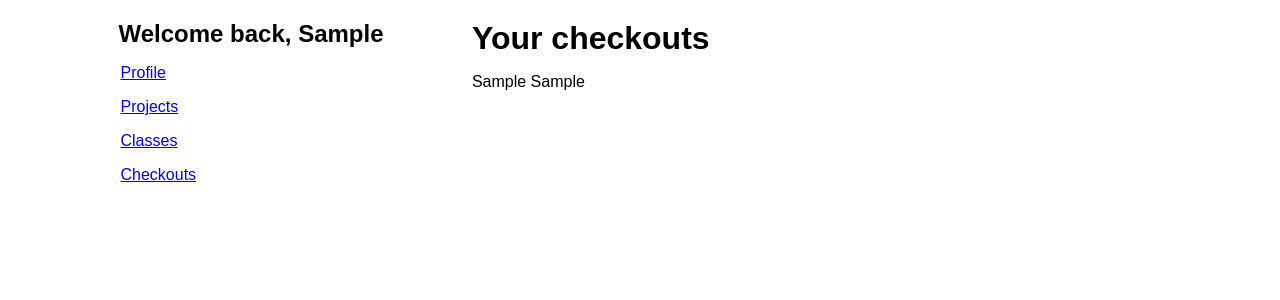
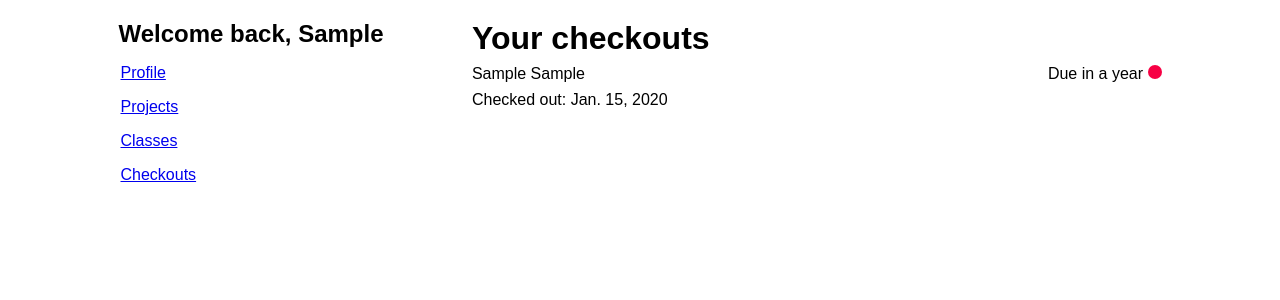
Before and after one commit to capstone-faypublic/faypublic, a Django app: page /profile/checkouts/ in a window 1280 px wide. Shown: the part 92-392 px from the top of the page. Run offline with Django 3.2, Linux system fonts and the light colour scheme; a user stored in the database is signed in; tables that the repository leaves empty hold one stand-in row (values such as "Sample post").

Commit message:
Added basic checkouts

```diff
--- a/src/equipmentcheckout/models.py
+++ b/src/equipmentcheckout/models.py
@@ -3,6 +3,7 @@ from django.contrib.auth.models import User
 from project.models import Project
 from django.template.defaultfilters import slugify
 from django.db.models import Q
+import arrow
 
 # AUDIO = 'AUDIO'
 # VIDEO = 'VIDEO'
@@ -111,3 +112,8 @@ class EquipmentCheckout(models.Model):
         choices = CHECKOUT_STATUS_CHOICES,
         default = RESERVED,
     )
+
+    def due_date_humanized(self):
+        due = arrow.get(self.due_date)
+        now = arrow.utcnow()
+        return due.humanize(now)
--- a/src/requirements.txt
+++ b/src/requirements.txt
@@ -1,3 +1,6 @@
+arrow==0.12.1
 Django==2.0.1
 psycopg2==2.7.3.2
+python-dateutil==2.6.1
 pytz==2017.3
+six==1.11.0
--- a/src/static/css/base.css
+++ b/src/static/css/base.css
@@ -49,12 +49,15 @@ h1, h2, h3, h4, h5, h6, p {
 }
 .button.red-bg:hover {
   background: rgb(168, 0, 48);
+  color: rgba(255, 255, 255, 0.9);
 }
 .button.green-bg:hover {
   background: rgb(10, 134, 87);
+  color: rgba(255, 255, 255, 0.9);
 }
 .button.blue-bg:hover {
   background: rgb(3, 68, 100);
+  color: rgba(255, 255, 255, 0.9);
 }
 
 .red-bg {
@@ -70,6 +73,13 @@ h1, h2, h3, h4, h5, h6, p {
 .blue-bg {
   background: #066FA5;
   color: #fff;
+}
+
+.circle {
+  display: inline-block;
+  width: 14px;
+  height: 14px;
+  border-radius: 7px;
 }
 
 /* */
@@ -104,7 +114,7 @@ h1, h2, h3, h4, h5, h6, p {
 
 
 #main-navigation {
-  background: #F6D600;
+  background: #f6d600;
 }
 
 #main-navigation #brand {
@@ -133,7 +143,7 @@ h1, h2, h3, h4, h5, h6, p {
   padding: 8px 14px;
 }
 #main-navigation ul li a:hover {
-  color: #999;
+  color: rgba(51, 51, 51, 0.6);
 }
 
 .sidebar.submenu {
--- a/src/userprofile/templates/user_checkouts.html
+++ b/src/userprofile/templates/user_checkouts.html
@@ -1,6 +1,6 @@
 {% extends 'profile-base.html' %}
 
-{% block title %}Your profile{% endblock title %}
+{% block title %}Your checkouts{% endblock title %}
 
 {% block content %}
 
@@ -9,7 +9,15 @@
 
     {% for checkout in checkouts %}
 
-        <p>{{ checkout.equipment.make }} {{ checkout.equipment.model }}</p>
+    <div class="flex-container">
+        <span class="flex-item left">{{ checkout.equipment.make }} {{ checkout.equipment.model }}</span>
+        <span class="flex-item right">
+            Due {{ checkout.due_date_humanized }}
+            <span class="circle red-bg"></span>
+        </span>
+    </div>
+
+        <p>Checked out: {{ checkout.checkout_date }}</p>
 
     {% endfor %}
 </div>
--- a/src/userprofile/views.py
+++ b/src/userprofile/views.py
@@ -9,7 +9,6 @@ from equipmentcheckout.models import EquipmentCheckout
 @login_required
 def user_profile(request):
     userprofile = get_object_or_404(UserProfile, user=request.user)
-
     profile_form = UserProfileForm(request.POST, instance=userprofile)
 
     if profile_form.is_valid():
@@ -27,7 +26,7 @@ def user_profile(request):
 @login_required
 def user_checkouts(request):
     userprofile = get_object_or_404(UserProfile, user=request.user)
-    checkouts = EquipmentCheckout.objects.filter(user=request.user)
+    checkouts = EquipmentCheckout.objects.filter(user=request.user).order_by('-due_date', '-checkout_date')
     return render(
         request,
         'user_checkouts.html',
```
